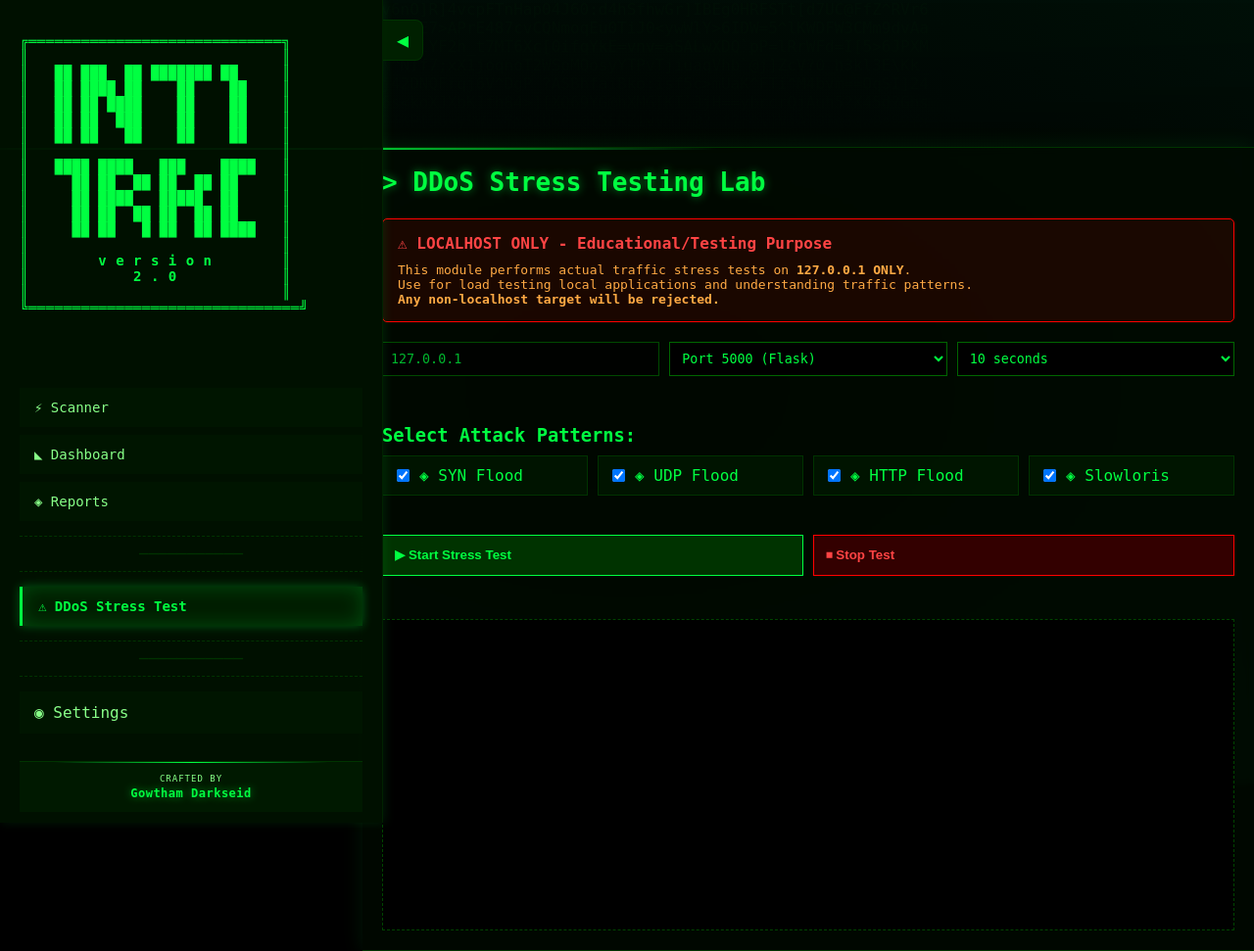
After one commit to Gowtham-Darkseid/IntelTrace, a Flask app: page /ddos in a window 1280 px wide. The commit adds this page. Shown: the whole page at 98% size. Run offline with Flask 2, Linux system fonts and the light colour scheme; parts of the project's set-up code (start-up, migrations or seed data) failed here and were passed over.

Commit message:
Add dedicated DDoS Stress Test page with sidebar navigation

```diff
--- a/templates/dashboard.html
+++ b/templates/dashboard.html
@@ -27,6 +27,8 @@
     <li><a href="/">⚡ Scanner</a></li>
     <li class="active"><a href="/dashboard">◣ Dashboard</a></li>
     <li><a href="/reports">◈ Reports</a></li>
+    <li class="menu-divider">───────────</li>
+    <li><a href="/ddos">⚠ DDoS Stress Test</a></li>
     <li class="menu-divider">───────────</li>
     <li>◉ Settings</li>
   </ul>
--- /dev/null
+++ b/templates/ddos.html
@@ -0,0 +1,213 @@
+{% extends "layout.html" %}
+{% block content %}
+<div class="left-panel" id="leftPanel">
+  <div class="panel-toggle" id="panelToggle">◀</div>
+  <div class="panel-resize-handle" id="resizeHandle"></div>
+  <pre class="banner-text">
+╔═════════════════════════════╗
+║                             ║
+║   ██ ███  ██ ███████ ██     ║
+║   ██ ████ ██    ██    ██    ║
+║   ██ ██ ████    ██    ██    ║
+║   ██ ██  ███    ██    ██    ║
+║   ██ ██   ██    ██    ██    ║
+║                             ║
+║   ████ ████   ███    ████   ║
+║     ██ ██  ██ ██  ██ ██     ║
+║     ██ ████   █████  ██     ║
+║     ██ ██  ██ ██  ██ ██     ║
+║     ██ ██   █ ██  ██ ████   ║
+║                             ║
+║        v e r s i o n        ║
+║            2 . 0            ║
+║                             ║
+╚═══════════════════════════════╝
+  </pre>
+  <ul class="menu">
+    <li><a href="/">⚡ Scanner</a></li>
+    <li><a href="/dashboard">◣ Dashboard</a></li>
+    <li><a href="/reports">◈ Reports</a></li>
+    <li class="menu-divider">───────────</li>
+    <li class="active"><a href="/ddos">⚠ DDoS Stress Test</a></li>
+    <li class="menu-divider">───────────</li>
+    <li>◉ Settings</li>
+  </ul>
+  <div class="credit-tag">
+    <span class="credit-label">crafted by</span>
+    <span class="credit-name">Gowtham Darkseid</span>
+  </div>
+</div>
+<div class="main">
+  <div id="matrix" class="matrix"></div>
+  <div class="scanner">
+    <h2>&gt; DDoS Stress Testing Lab</h2>
+
+    <div style="background:rgba(255,0,0,0.1);border:1px solid #ff0000;padding:15px;border-radius:5px;margin-bottom:20px">
+      <div style="color:#ff4444;font-weight:bold;margin-bottom:10px">⚠ LOCALHOST ONLY - Educational/Testing Purpose</div>
+      <div style="color:#ffaa44;font-size:13px">
+        This module performs actual traffic stress tests on <strong>127.0.0.1 ONLY</strong>.<br>
+        Use for load testing local applications and understanding traffic patterns.<br>
+        <strong>Any non-localhost target will be rejected.</strong>
+      </div>
+    </div>
+
+    <!-- Test Configuration -->
+    <div class="controls">
+      <input id="ddos-target" value="127.0.0.1" placeholder="Target (localhost only)" readonly style="opacity:0.7" />
+      <select id="ddos-port">
+        <option value="5000">Port 5000 (Flask)</option>
+        <option value="8080">Port 8080</option>
+        <option value="3000">Port 3000</option>
+        <option value="80">Port 80</option>
+      </select>
+      <select id="ddos-duration">
+        <option value="5">5 seconds</option>
+        <option value="10" selected>10 seconds</option>
+        <option value="15">15 seconds</option>
+        <option value="30">30 seconds</option>
+      </select>
+    </div>
+
+    <!-- Attack Vector Selection -->
+    <div style="margin:20px 0">
+      <h3 style="color:#00FF41;margin-bottom:10px">Select Attack Patterns:</h3>
+      <div style="display:grid;grid-template-columns:repeat(auto-fit,minmax(200px,1fr));gap:10px">
+        <label style="background:rgba(0,34,0,0.5);padding:10px;border:1px solid #003300;cursor:pointer;display:flex;align-items:center">
+          <input type="checkbox" id="test-syn" checked style="margin-right:10px">
+          <span>◈ SYN Flood</span>
+        </label>
+        <label style="background:rgba(0,34,0,0.5);padding:10px;border:1px solid #003300;cursor:pointer;display:flex;align-items:center">
+          <input type="checkbox" id="test-udp" checked style="margin-right:10px">
+          <span>◈ UDP Flood</span>
+        </label>
+        <label style="background:rgba(0,34,0,0.5);padding:10px;border:1px solid #003300;cursor:pointer;display:flex;align-items:center">
+          <input type="checkbox" id="test-http" checked style="margin-right:10px">
+          <span>◈ HTTP Flood</span>
+        </label>
+        <label style="background:rgba(0,34,0,0.5);padding:10px;border:1px solid #003300;cursor:pointer;display:flex;align-items:center">
+          <input type="checkbox" id="test-slowloris" checked style="margin-right:10px">
+          <span>◈ Slowloris</span>
+        </label>
+      </div>
+    </div>
+
+    <!-- Control Buttons -->
+    <div style="display:flex;gap:10px;margin:20px 0">
+      <button id="start-stress-test" class="controls button" style="flex:1;background:#003300;color:#00ff41;border:1px solid #00ff41;padding:12px;font-weight:bold;cursor:pointer">
+        ▶ Start Stress Test
+      </button>
+      <button id="stop-stress-test" class="controls button" style="flex:1;background:#330000;color:#ff4444;border:1px solid #ff0000;padding:12px;font-weight:bold;cursor:pointer" disabled>
+        ⏹ Stop Test
+      </button>
+    </div>
+
+    <!-- Results Display -->
+    <div id="stress-results" style="margin-top:20px;display:none">
+      <h3 style="color:#00FF41;margin-bottom:10px">Test Results:</h3>
+      <div id="results-container" style="background:rgba(0,17,0,0.8);border:1px solid #003300;padding:15px;border-radius:5px">
+        <!-- Results will be populated here -->
+      </div>
+    </div>
+
+    <!-- Live Log -->
+    <div id="log" class="log" style="min-height:300px"></div>
+  </div>
+</div>
+
+<script>
+document.addEventListener('DOMContentLoaded', function() {
+  const startBtn = document.getElementById('start-stress-test');
+  const stopBtn = document.getElementById('stop-stress-test');
+  const log = document.getElementById('log');
+  const resultsDiv = document.getElementById('stress-results');
+  const resultsContainer = document.getElementById('results-container');
+
+  let isRunning = false;
+
+  function appendLog(msg, color = '#00ff41') {
+    const line = document.createElement('div');
+    line.style.color = color;
+    line.textContent = `[${new Date().toLocaleTimeString()}] ${msg}`;
+    log.appendChild(line);
+    log.scrollTop = log.scrollHeight;
+  }
+
+  startBtn.addEventListener('click', async function() {
+    if (isRunning) return;
+
+    const target = document.getElementById('ddos-target').value;
+    const port = document.getElementById('ddos-port').value;
+    const duration = document.getElementById('ddos-duration').value;
+
+    // Get selected tests
+    const tests = [];
+    if (document.getElementById('test-syn').checked) tests.push('syn');
+    if (document.getElementById('test-udp').checked) tests.push('udp');
+    if (document.getElementById('test-http').checked) tests.push('http');
+    if (document.getElementById('test-slowloris').checked) tests.push('slowloris');
+
+    if (tests.length === 0) {
+      appendLog('Error: Select at least one attack pattern', '#ff4444');
+      return;
+    }
+
+    isRunning = true;
+    startBtn.disabled = true;
+    stopBtn.disabled = false;
+    log.innerHTML = '';
+    resultsDiv.style.display = 'none';
+
+    appendLog('═══════════════════════════════════════════════════', '#00FF41');
+    appendLog('Starting DDoS Stress Test on 127.0.0.1', '#00FF41');
+    appendLog(`Target: ${target}:${port}`, '#88ff88');
+    appendLog(`Duration: ${duration}s per test`, '#88ff88');
+    appendLog(`Tests: ${tests.join(', ').toUpperCase()}`, '#88ff88');
+    appendLog('═══════════════════════════════════════════════════', '#00FF41');
+
+    try {
+      const response = await fetch('/scan', {
+        method: 'POST',
+        headers: {'Content-Type': 'application/json'},
+        body: JSON.stringify({
+          type: 'ddos',
+          value: target,
+          investigator: 'StressTest'
+        })
+      });
+
+      if (response.ok) {
+        appendLog('✓ Stress test initiated successfully', '#00ff00');
+        appendLog('Running tests... (this will take a few moments)', '#ffaa00');
+        appendLog(`Estimated completion: ${tests.length * parseInt(duration)} seconds`, '#88ff88');
+
+        // Poll for results or wait
+        setTimeout(() => {
+          appendLog('Tests complete! Check reports for detailed results.', '#00ff00');
+          appendLog('═══════════════════════════════════════════════════', '#00FF41');
+          isRunning = false;
+          startBtn.disabled = false;
+          stopBtn.disabled = true;
+        }, tests.length * parseInt(duration) * 1000 + 2000);
+      } else {
+        appendLog('✗ Test failed to start', '#ff0000');
+        isRunning = false;
+        startBtn.disabled = false;
+        stopBtn.disabled = true;
+      }
+    } catch (error) {
+      appendLog(`✗ Error: ${error.message}`, '#ff0000');
+      isRunning = false;
+      startBtn.disabled = false;
+      stopBtn.disabled = true;
+    }
+  });
+
+  stopBtn.addEventListener('click', function() {
+    appendLog('Stopping test...', '#ffaa00');
+    isRunning = false;
+    startBtn.disabled = false;
+    stopBtn.disabled = true;
+  });
+});
+</script>
+{% endblock %}
--- a/templates/index.html
+++ b/templates/index.html
@@ -27,6 +27,8 @@
     <li><a href="/">⚡ Scanner</a></li>
     <li><a href="/dashboard">◣ Dashboard</a></li>
     <li><a href="/reports">◈ Reports</a></li>
+    <li class="menu-divider">───────────</li>
+    <li><a href="/ddos">⚠ DDoS Stress Test</a></li>
     <li class="menu-divider">───────────</li>
     <li>◉ Settings</li>
   </ul>
--- a/templates/report_detail.html
+++ b/templates/report_detail.html
@@ -26,7 +26,9 @@
   <ul class="menu">
     <li><a href="/">⚡ Scanner</a></li>
     <li><a href="/dashboard">◣ Dashboard</a></li>
-    <li class="active"><a href="/reports">◈ Reports</a></li>
+    <li><a href="/reports">◈ Reports</a></li>
+    <li class="menu-divider">───────────</li>
+    <li><a href="/ddos">⚠ DDoS Stress Test</a></li>
     <li class="menu-divider">───────────</li>
     <li>◉ Settings</li>
   </ul>
--- a/templates/reports.html
+++ b/templates/reports.html
@@ -27,6 +27,8 @@
     <li><a href="/">⚡ Scanner</a></li>
     <li><a href="/dashboard">◣ Dashboard</a></li>
     <li class="active"><a href="/reports">◈ Reports</a></li>
+    <li class="menu-divider">───────────</li>
+    <li><a href="/ddos">⚠ DDoS Stress Test</a></li>
     <li class="menu-divider">───────────</li>
     <li>◉ Settings</li>
   </ul>
--- a/ui_engine.py
+++ b/ui_engine.py
@@ -53,6 +53,11 @@ def report_detail(case_id):
     if not case:
         return jsonify({'error': 'Case not found'}), 404
     return render_template('report_detail.html', case=case)
+
+
+@app.route('/ddos')
+def ddos_page():
+    return render_template('ddos.html')
 
 
 @app.route('/api/reports')
```
